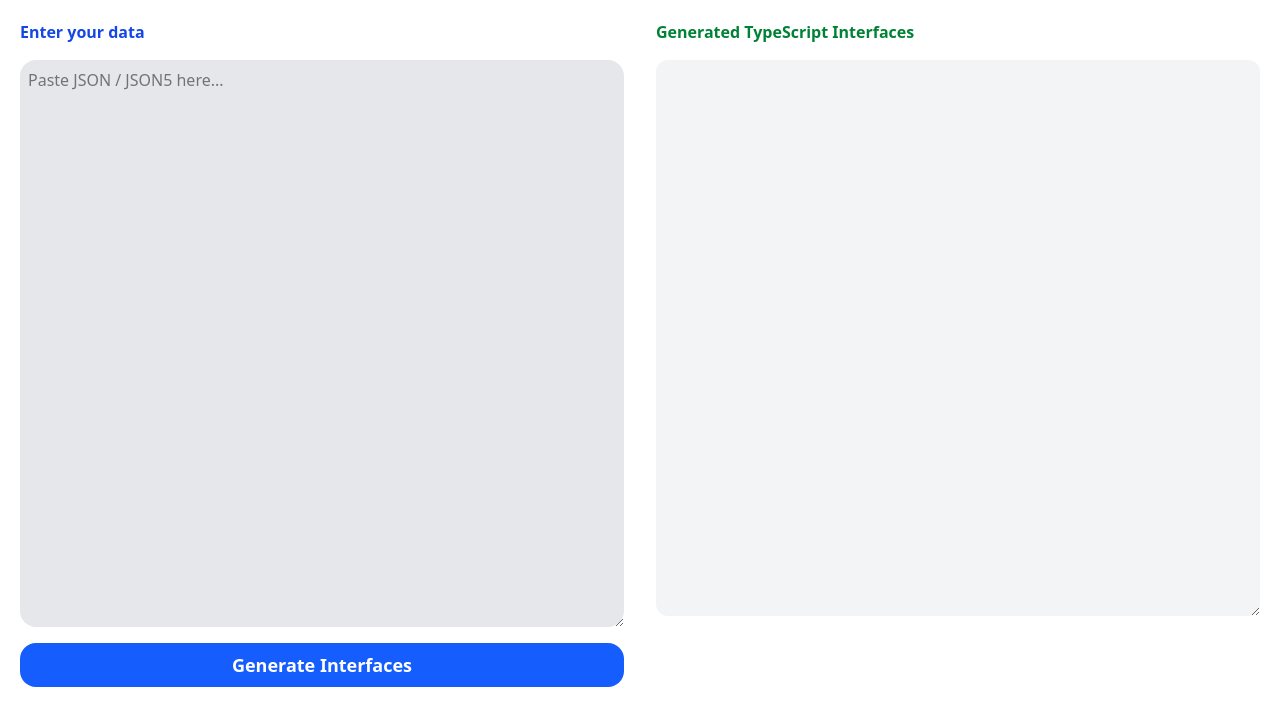
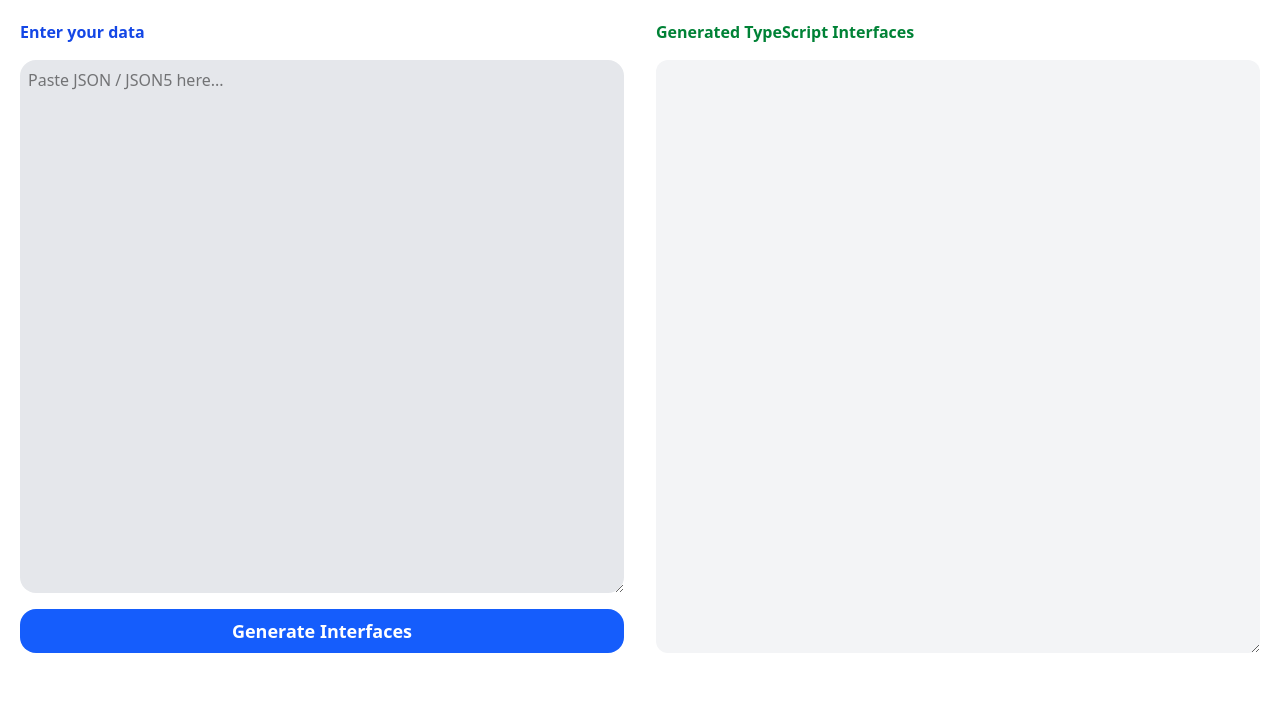
Before and after one commit to ArijitBroadifiTech/Interface-Creator, a React (Vite) app: page / in a window 1280 px wide. Shown: the top 726 px of the page. Built offline with nearby package versions, Linux system fonts and the light colour scheme.

Commit message:
feat: update height

```diff
--- a/src/App.tsx
+++ b/src/App.tsx
@@ -84,8 +84,8 @@ function App() {
   };
 
   return (
-    <div className="p-5 w-full grid grid-cols-2 gap-8">
-      <div className="h-screen">
+    <div className="p-5 w-full grid grid-cols-2 gap-8 h-screen">
+
         <form onSubmit={handleSubmit} className="flex flex-col space-y-4 h-10/12">
           <label htmlFor="comment-area" className="font-bold text-blue-700">
             Enter your data
@@ -107,7 +107,7 @@ function App() {
             Generate Interfaces
           </button>
         </form>
-      </div>
+
 
       <div className="flex flex-col space-y-4 h-10/12">
         <label htmlFor="result-area" className="font-bold text-green-700">
@@ -119,7 +119,7 @@ function App() {
           // rows={25}
           value={interfaceOutput}
           readOnly
-          className="bg-gray-100 p-3 rounded-xl font-mono h-10/12"
+          className="bg-gray-100 p-3 rounded-xl font-mono h-full"
         />
       </div>
     </div>
```
